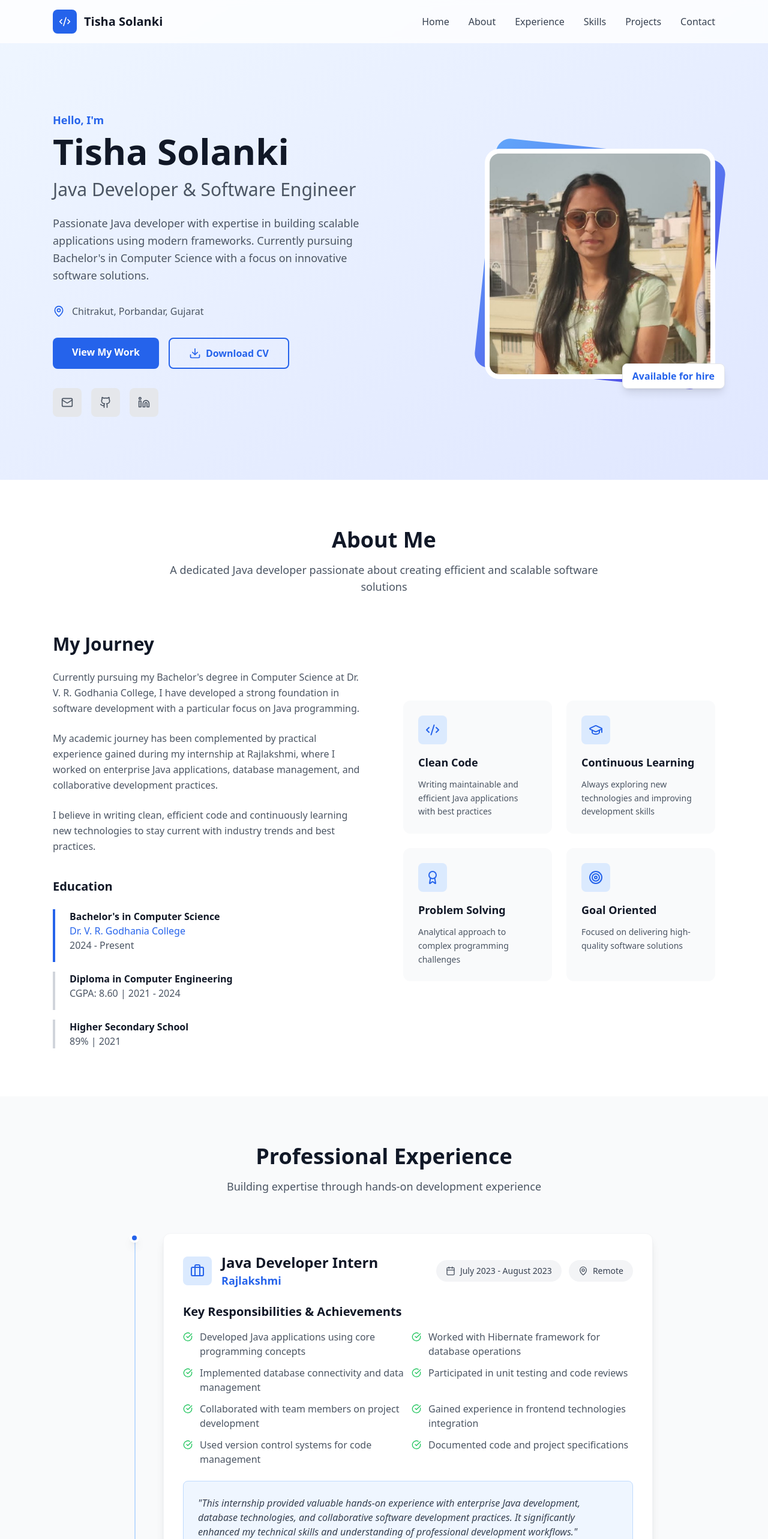
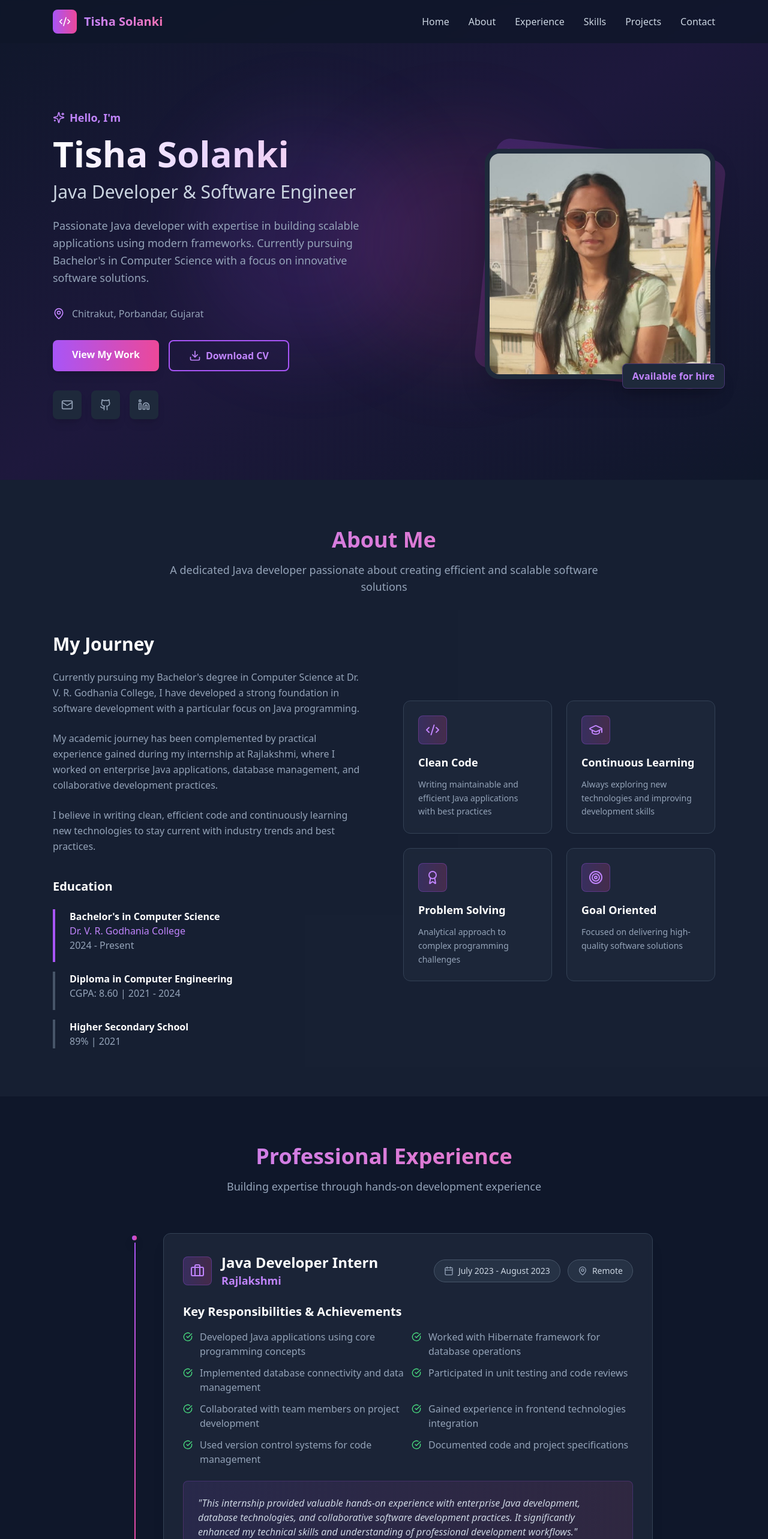
Before and after one commit to dixprajapati/flash-folio-dream, a React (Vite) app: page / in a window 1280 px wide. Shown: the top 2566 px of the page at 60% size. Built offline with nearby package versions, Linux system fonts and the light colour scheme.

Commit message:
Refactor: Apply a new design style
Apply a new design style to the portfolio website, while maintaining a similar structure.

```diff
--- a/src/components/About.tsx
+++ b/src/components/About.tsx
@@ -27,19 +27,19 @@ const About = () => {
   ];
 
   return (
-    <section id="about" className="py-20 bg-white">
+    <section id="about" className="py-20 bg-slate-800/50">
       <div className="max-w-6xl mx-auto px-6">
         <div className="text-center mb-16">
-          <h2 className="text-4xl font-bold text-gray-900 mb-4">About Me</h2>
-          <p className="text-lg text-gray-600 max-w-3xl mx-auto">
+          <h2 className="text-4xl font-bold bg-gradient-to-r from-purple-400 to-pink-400 bg-clip-text text-transparent mb-4">About Me</h2>
+          <p className="text-lg text-slate-400 max-w-3xl mx-auto">
             A dedicated Java developer passionate about creating efficient and scalable software solutions
           </p>
         </div>
 
         <div className="grid lg:grid-cols-2 gap-16 items-center">
           <div>
-            <h3 className="text-3xl font-bold text-gray-900 mb-6">My Journey</h3>
-            <div className="space-y-6 text-gray-600 leading-relaxed">
+            <h3 className="text-3xl font-bold text-white mb-6">My Journey</h3>
+            <div className="space-y-6 text-slate-400 leading-relaxed">
               <p>
                 Currently pursuing my Bachelor's degree in Computer Science at Dr. V. R. Godhania College,
                 I have developed a strong foundation in software development with a particular focus on Java programming.
@@ -57,20 +57,20 @@ const About = () => {
 
             {/* Education Timeline */}
             <div className="mt-10">
-              <h4 className="text-xl font-semibold text-gray-900 mb-6">Education</h4>
+              <h4 className="text-xl font-semibold text-white mb-6">Education</h4>
               <div className="space-y-4">
-                <div className="border-l-4 border-blue-600 pl-6 pb-4">
-                  <h5 className="font-semibold text-gray-900">Bachelor's in Computer Science</h5>
-                  <p className="text-blue-600 font-medium">Dr. V. R. Godhania College</p>
-                  <p className="text-gray-600">2024 - Present</p>
+                <div className="border-l-4 border-purple-500 pl-6 pb-4">
+                  <h5 className="font-semibold text-white">Bachelor's in Computer Science</h5>
+                  <p className="text-purple-400 font-medium">Dr. V. R. Godhania College</p>
+                  <p className="text-slate-400">2024 - Present</p>
                 </div>
-                <div className="border-l-4 border-gray-300 pl-6 pb-4">
-                  <h5 className="font-semibold text-gray-900">Diploma in Computer Engineering</h5>
-                  <p className="text-gray-600">CGPA: 8.60 | 2021 - 2024</p>
+                <div className="border-l-4 border-slate-600 pl-6 pb-4">
+                  <h5 className="font-semibold text-white">Diploma in Computer Engineering</h5>
+                  <p className="text-slate-400">CGPA: 8.60 | 2021 - 2024</p>
                 </div>
-                <div className="border-l-4 border-gray-300 pl-6">
-                  <h5 className="font-semibold text-gray-900">Higher Secondary School</h5>
-                  <p className="text-gray-600">89% | 2021</p>
+                <div className="border-l-4 border-slate-600 pl-6">
+                  <h5 className="font-semibold text-white">Higher Secondary School</h5>
+                  <p className="text-slate-400">89% | 2021</p>
                 </div>
               </div>
             </div>
@@ -80,15 +80,15 @@ const About = () => {
             {highlights.map((item, index) => (
               <div
                 key={index}
-                className="bg-gray-50 rounded-xl p-6 hover:bg-blue-50 hover:border-blue-200 border border-transparent transition-all duration-300"
+                className="bg-slate-800/80 rounded-xl p-6 hover:bg-slate-700/80 hover:border-purple-500/30 border border-slate-700 transition-all duration-300 backdrop-blur-sm"
               >
-                <div className="w-12 h-12 bg-blue-100 rounded-lg flex items-center justify-center text-blue-600 mb-4">
+                <div className="w-12 h-12 bg-gradient-to-r from-purple-500/20 to-pink-500/20 rounded-lg flex items-center justify-center text-purple-400 mb-4 border border-purple-500/30">
                   {item.icon}
                 </div>
-                <h4 className="text-lg font-semibold text-gray-900 mb-3">
+                <h4 className="text-lg font-semibold text-white mb-3">
                   {item.title}
                 </h4>
-                <p className="text-gray-600 text-sm leading-relaxed">
+                <p className="text-slate-400 text-sm leading-relaxed">
                   {item.description}
                 </p>
               </div>
--- a/src/components/Experience.tsx
+++ b/src/components/Experience.tsx
@@ -21,11 +21,11 @@ const Experience = () => {
   };
 
   return (
-    <section id="experience" className="py-20 bg-gray-50">
+    <section id="experience" className="py-20 bg-slate-900">
       <div className="max-w-6xl mx-auto px-6">
         <div className="text-center mb-16">
-          <h2 className="text-4xl font-bold text-gray-900 mb-4">Professional Experience</h2>
-          <p className="text-lg text-gray-600">
+          <h2 className="text-4xl font-bold bg-gradient-to-r from-purple-400 to-pink-400 bg-clip-text text-transparent mb-4">Professional Experience</h2>
+          <p className="text-lg text-slate-400">
             Building expertise through hands-on development experience
           </p>
         </div>
@@ -33,51 +33,51 @@ const Experience = () => {
         <div className="max-w-4xl mx-auto">
           <div className="relative">
             {/* Timeline line */}
-            <div className="absolute left-8 top-0 bottom-0 w-0.5 bg-blue-200"></div>
+            <div className="absolute left-8 top-0 bottom-0 w-0.5 bg-gradient-to-b from-purple-500 to-pink-500"></div>
 
             {/* Experience card */}
             <div className="relative flex items-start">
               {/* Timeline indicator */}
-              <div className="absolute left-6 w-4 h-4 bg-blue-600 rounded-full border-4 border-white shadow-lg z-10"></div>
+              <div className="absolute left-6 w-4 h-4 bg-gradient-to-r from-purple-500 to-pink-500 rounded-full border-4 border-slate-900 shadow-lg z-10"></div>
 
               {/* Content */}
               <div className="ml-20 w-full">
-                <div className="bg-white rounded-xl p-8 shadow-lg border border-gray-100 hover:shadow-xl transition-shadow duration-300">
+                <div className="bg-slate-800/80 rounded-xl p-8 shadow-xl border border-slate-700 hover:border-purple-500/30 transition-all duration-300 backdrop-blur-sm">
 
                   {/* Header */}
                   <div className="flex flex-wrap items-center gap-4 mb-6">
                     <div className="flex items-center gap-4">
-                      <div className="w-12 h-12 bg-blue-100 rounded-lg flex items-center justify-center">
-                        <Briefcase className="text-blue-600" size={24} />
+                      <div className="w-12 h-12 bg-gradient-to-r from-purple-500/20 to-pink-500/20 rounded-lg flex items-center justify-center border border-purple-500/30">
+                        <Briefcase className="text-purple-400" size={24} />
                       </div>
                       <div>
-                        <h3 className="text-2xl font-bold text-gray-900">
+                        <h3 className="text-2xl font-bold text-white">
                           {experience.title}
                         </h3>
-                        <p className="text-blue-600 font-semibold text-lg">{experience.company}</p>
+                        <p className="text-purple-400 font-semibold text-lg">{experience.company}</p>
                       </div>
                     </div>
 
                     <div className="flex flex-wrap gap-3 ml-auto">
-                      <div className="flex items-center gap-2 bg-gray-100 rounded-full px-4 py-2">
-                        <Calendar className="text-gray-600" size={16} />
-                        <span className="text-gray-700 text-sm font-medium">{experience.duration}</span>
+                      <div className="flex items-center gap-2 bg-slate-700/50 rounded-full px-4 py-2 border border-slate-600">
+                        <Calendar className="text-slate-400" size={16} />
+                        <span className="text-slate-300 text-sm font-medium">{experience.duration}</span>
                       </div>
-                      <div className="flex items-center gap-2 bg-gray-100 rounded-full px-4 py-2">
-                        <MapPin className="text-gray-600" size={16} />
-                        <span className="text-gray-700 text-sm font-medium">{experience.location}</span>
+                      <div className="flex items-center gap-2 bg-slate-700/50 rounded-full px-4 py-2 border border-slate-600">
+                        <MapPin className="text-slate-400" size={16} />
+                        <span className="text-slate-300 text-sm font-medium">{experience.location}</span>
                       </div>
                     </div>
                   </div>
 
                   {/* Responsibilities */}
                   <div className="mb-6">
-                    <h4 className="text-xl font-semibold text-gray-900 mb-4">Key Responsibilities & Achievements</h4>
+                    <h4 className="text-xl font-semibold text-white mb-4">Key Responsibilities & Achievements</h4>
                     <div className="grid md:grid-cols-2 gap-3">
                       {experience.responsibilities.map((responsibility, index) => (
                         <div key={index} className="flex items-start gap-3">
-                          <CheckCircle className="text-green-500 mt-1 flex-shrink-0" size={16} />
-                          <span className="text-gray-600">
+                          <CheckCircle className="text-green-400 mt-1 flex-shrink-0" size={16} />
+                          <span className="text-slate-400">
                             {responsibility}
                           </span>
                         </div>
@@ -86,8 +86,8 @@ const Experience = () => {
                   </div>
 
                   {/* Impact statement */}
-                  <div className="bg-blue-50 border border-blue-200 rounded-lg p-6">
-                    <blockquote className="text-gray-700 italic">
+                  <div className="bg-gradient-to-r from-purple-500/10 to-pink-500/10 border border-purple-500/20 rounded-lg p-6">
+                    <blockquote className="text-slate-300 italic">
                       "This internship provided valuable hands-on experience with enterprise Java development,
                       database technologies, and collaborative software development practices. It significantly
                       enhanced my technical skills and understanding of professional development workflows."
--- a/src/components/Hero.tsx
+++ b/src/components/Hero.tsx
@@ -1,44 +1,53 @@
 
 import React from 'react';
-import { Github, Linkedin, Mail, Download, MapPin } from 'lucide-react';
+import { Github, Linkedin, Mail, Download, MapPin, Sparkles } from 'lucide-react';
 
 const Hero = () => {
   return (
-    <section id="home" className="min-h-screen flex items-center justify-center bg-gradient-to-br from-blue-50 to-indigo-100 pt-20">
-      <div className="max-w-6xl mx-auto px-6">
+    <section id="home" className="min-h-screen flex items-center justify-center bg-gradient-to-br from-slate-900 via-purple-900/20 to-slate-900 pt-20 relative overflow-hidden">
+      {/* Background Effects */}
+      <div className="absolute inset-0 overflow-hidden">
+        <div className="absolute top-1/4 left-1/4 w-96 h-96 bg-purple-500/10 rounded-full blur-3xl"></div>
+        <div className="absolute bottom-1/4 right-1/4 w-96 h-96 bg-pink-500/10 rounded-full blur-3xl"></div>
+      </div>
+
+      <div className="max-w-6xl mx-auto px-6 relative z-10">
         <div className="grid lg:grid-cols-2 gap-12 items-center">
           {/* Content */}
           <div>
             <div className="mb-6">
-              <span className="text-blue-600 font-semibold text-lg">Hello, I'm</span>
-              <h1 className="text-5xl lg:text-6xl font-bold text-gray-900 mt-2 mb-4">
+              <div className="flex items-center gap-2 mb-4">
+                <Sparkles className="text-purple-400" size={20} />
+                <span className="text-purple-400 font-semibold text-lg">Hello, I'm</span>
+              </div>
+              <h1 className="text-5xl lg:text-6xl font-bold bg-gradient-to-r from-white via-purple-200 to-pink-200 bg-clip-text text-transparent mb-4">
                 Tisha Solanki
               </h1>
-              <h2 className="text-2xl lg:text-3xl text-gray-600 font-light">
+              <h2 className="text-2xl lg:text-3xl text-slate-300 font-light">
                 Java Developer & Software Engineer
               </h2>
             </div>
 
-            <p className="text-lg text-gray-600 mb-8 leading-relaxed">
+            <p className="text-lg text-slate-400 mb-8 leading-relaxed">
               Passionate Java developer with expertise in building scalable applications
               using modern frameworks. Currently pursuing Bachelor's in Computer Science
               with a focus on innovative software solutions.
             </p>
 
             <div className="flex items-center gap-3 mb-8">
-              <MapPin className="text-blue-600" size={20} />
-              <span className="text-gray-600">Chitrakut, Porbandar, Gujarat</span>
+              <MapPin className="text-purple-400" size={20} />
+              <span className="text-slate-400">Chitrakut, Porbandar, Gujarat</span>
             </div>
 
             {/* CTA Buttons */}
             <div className="flex flex-col sm:flex-row gap-4 mb-8">
               <a
                 href="#projects"
-                className="px-8 py-3 bg-blue-600 text-white rounded-lg font-semibold hover:bg-blue-700 transition-colors duration-200 text-center"
+                className="px-8 py-3 bg-gradient-to-r from-purple-500 to-pink-500 text-white rounded-lg font-semibold hover:from-purple-600 hover:to-pink-600 transition-all duration-200 text-center shadow-lg"
               >
                 View My Work
               </a>
-              <button className="px-8 py-3 border-2 border-blue-600 text-blue-600 rounded-lg font-semibold hover:bg-blue-600 hover:text-white transition-colors duration-200 flex items-center justify-center gap-2">
+              <button className="px-8 py-3 border-2 border-purple-500 text-purple-400 rounded-lg font-semibold hover:bg-purple-500 hover:text-white transition-all duration-200 flex items-center justify-center gap-2">
                 <Download size={20} />
                 Download CV
               </button>
@@ -54,7 +63,7 @@ const Hero = () => {
                 <a
                   key={index}
                   href={social.href}
-                  className="w-12 h-12 bg-gray-200 hover:bg-blue-600 text-gray-600 hover:text-white rounded-lg flex items-center justify-center transition-colors duration-200"
+                  className="w-12 h-12 bg-slate-800 hover:bg-gradient-to-r hover:from-purple-500 hover:to-pink-500 text-slate-400 hover:text-white rounded-lg flex items-center justify-center transition-all duration-200 shadow-lg"
                   aria-label={social.label}
                 >
                   <social.icon size={20} />
@@ -66,16 +75,17 @@ const Hero = () => {
           {/* Profile Image */}
           <div className="lg:justify-self-end">
             <div className="relative w-80 h-80 lg:w-96 lg:h-96">
-              <div className="absolute inset-0 bg-gradient-to-br from-blue-400 to-indigo-600 rounded-3xl rotate-6"></div>
-              <div className="relative w-full h-full rounded-3xl overflow-hidden bg-white p-2">
+              <div className="absolute inset-0 bg-gradient-to-br from-purple-500 to-pink-500 rounded-3xl rotate-6 opacity-20"></div>
+              <div className="absolute inset-2 bg-gradient-to-br from-purple-400 to-pink-400 rounded-3xl rotate-3 opacity-40"></div>
+              <div className="relative w-full h-full rounded-3xl overflow-hidden bg-slate-800 p-2 shadow-2xl">
                 <img
                   src="/lovable-uploads/524908b8-891b-4dcc-9554-ee06647d9fe1.png"
                   alt="Tisha Solanki"
                   className="w-full h-full object-cover rounded-2xl"
                 />
               </div>
-              <div className="absolute -bottom-4 -right-4 bg-white shadow-lg px-4 py-2 rounded-lg border border-gray-200">
-                <span className="text-blue-600 font-semibold">Available for hire</span>
+              <div className="absolute -bottom-4 -right-4 bg-slate-800 shadow-xl px-4 py-2 rounded-lg border border-purple-500/30">
+                <span className="text-purple-400 font-semibold">Available for hire</span>
               </div>
             </div>
           </div>
--- a/src/components/Navigation.tsx
+++ b/src/components/Navigation.tsx
@@ -26,16 +26,16 @@ const Navigation = () => {
   return (
     <nav className={`fixed top-0 w-full z-50 transition-all duration-300 ${
       isScrolled
-        ? 'bg-white/95 backdrop-blur-md shadow-lg border-b border-gray-200'
-        : 'bg-white/80 backdrop-blur-sm'
+        ? 'bg-slate-900/95 backdrop-blur-md shadow-xl border-b border-purple-500/20'
+        : 'bg-slate-900/80 backdrop-blur-sm'
     }`}>
       <div className="max-w-6xl mx-auto px-6">
         <div className="flex justify-between items-center py-4">
           <div className="flex items-center gap-3">
-            <div className="w-10 h-10 bg-blue-600 rounded-lg flex items-center justify-center">
+            <div className="w-10 h-10 bg-gradient-to-r from-purple-500 to-pink-500 rounded-lg flex items-center justify-center">
               <Code2 className="text-white" size={20} />
             </div>
-            <span className="text-xl font-bold text-gray-900">
+            <span className="text-xl font-bold bg-gradient-to-r from-purple-400 to-pink-400 bg-clip-text text-transparent">
               Tisha Solanki
             </span>
           </div>
@@ -46,9 +46,10 @@ const Navigation = () => {
               <a
                 key={item.name}
                 href={item.href}
-                className="text-gray-700 hover:text-blue-600 font-medium transition-colors duration-200"
+                className="text-slate-300 hover:text-purple-400 font-medium transition-colors duration-200 relative group"
               >
                 {item.name}
+                <span className="absolute -bottom-1 left-0 w-0 h-0.5 bg-gradient-to-r from-purple-400 to-pink-400 transition-all duration-300 group-hover:w-full"></span>
               </a>
             ))}
           </div>
@@ -57,7 +58,7 @@ const Navigation = () => {
           <div className="md:hidden">
             <button
               onClick={() => setIsMobileMenuOpen(!isMobileMenuOpen)}
-              className="text-gray-700 p-2 hover:bg-gray-100 rounded-lg transition-colors duration-200"
+              className="text-slate-300 p-2 hover:bg-slate-800 rounded-lg transition-colors duration-200"
             >
               {isMobileMenuOpen ? <X size={24} /> : <Menu size={24} />}
             </button>
@@ -66,12 +67,12 @@ const Navigation = () => {
 
         {/* Mobile Menu */}
         {isMobileMenuOpen && (
-          <div className="md:hidden bg-white rounded-lg mt-2 p-4 shadow-lg border border-gray-200">
+          <div className="md:hidden bg-slate-800 rounded-lg mt-2 p-4 shadow-xl border border-slate-700">
             {navItems.map((item) => (
               <a
                 key={item.name}
                 href={item.href}
-                className="block text-gray-700 hover:text-blue-600 py-3 px-4 rounded-lg hover:bg-gray-50 transition-colors duration-200"
+                className="block text-slate-300 hover:text-purple-400 py-3 px-4 rounded-lg hover:bg-slate-700 transition-colors duration-200"
                 onClick={() => setIsMobileMenuOpen(false)}
               >
                 {item.name}
--- a/src/pages/Index.tsx
+++ b/src/pages/Index.tsx
@@ -10,7 +10,7 @@ import Navigation from '../components/Navigation';
 
 const Index = () => {
   return (
-    <div className="min-h-screen bg-gray-50 overflow-x-hidden">
+    <div className="min-h-screen bg-slate-900 text-white overflow-x-hidden">
       <Navigation />
       <Hero />
       <About />
```
Also changed, not shown: src/components/Contact.tsx (+22 -22 lines), src/components/Projects.tsx (+19 -18 lines), src/components/Skills.tsx (+23 -23 lines).
